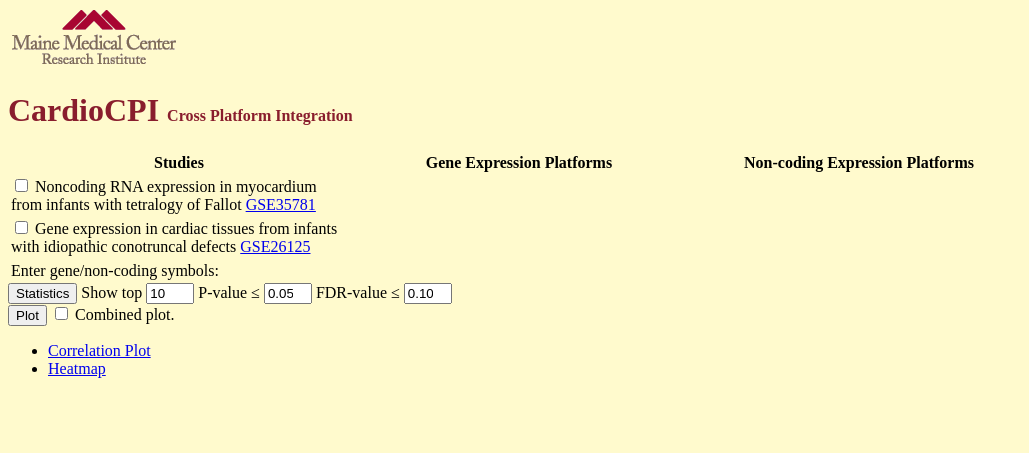
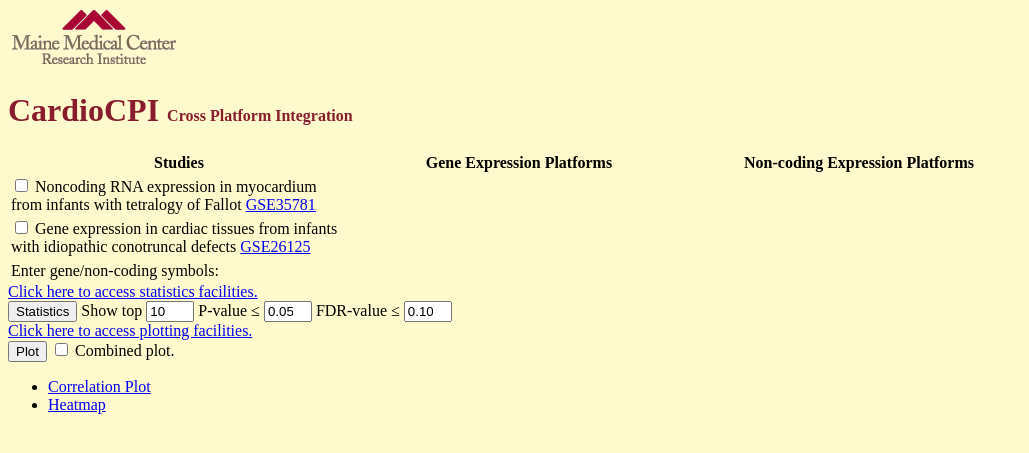
Before and after one commit to pcmarks/CardioCPI, a Django app: page / in a window 1280 px wide. Shown: the top 453 px of the page, without its empty margins (0-1029 px from the left). Run offline with Django 3.2, Linux system fonts and the light colour scheme; some libraries are stand-ins or nearby versions.

Commit message:
Finished major page layout changes: collapsible statistics and plotting facilities.

```diff
--- a/CardioCPIv2/static/css/cardiocpiv2.css
+++ b/CardioCPIv2/static/css/cardiocpiv2.css
@@ -26,3 +26,7 @@
 .nav {
     border-color: darkblue;
 }
+
+/*.accordion-heading .accordion-inner {*/
+    /*border-color: darkblue;*/
+/*}*/
--- a/CardioCPIv2/views.py
+++ b/CardioCPIv2/views.py
@@ -223,7 +223,7 @@
     # display_values = [(p_values_series.index[i].split('_')[0], p_values_series[i]) for i in range(10)]
     display_p_values = [(p_values_series.index[i], p_values_series[i]) for i in range(show_top)]
     display_fdr_values = [(fdr_values_series.index[i], fdr_values_series[i]) for i in range(show_top)]
-    response = render_to_string('statistics.html',
+    response = render_to_string('new_statistics.html',
                                 {"display_p_values": display_p_values,
                                  "display_fdr_values": display_fdr_values})
 
--- a/templates/index.html
+++ b/templates/index.html
@@ -115,18 +115,60 @@
     </div>
 </div>
 <div class="row">
+    <div class="span12">
+        <div class="accordion" id="statistics-accordion">
+            <div class="accordion-group">
+                <div class="accordion-heading">
+                    <a class="accordion-toggle" data-toggle="collapse" data-parent="#statistics-accordion"
+                       href="#statistics-collapsible">
+                        Click here to access statistics facilities.
+                    </a>
+                </div>
+                <div id="statistics-collapsible" class="accordion-body collapse">
+                    <div class="accordion-inner">
+                        <div class="row">
                             <form class="form-inline">
                                 <div class="span1"></div>
                                 {% csrf_token %}
                                 <div class="span7 well">
-            <input id="statistics-btn" name="statistics-btn" type="button" class="btn btn-info" value="Statistics"/>
+                                    <input id="statistics-btn" name="statistics-btn" type="button" class="btn btn-info"
+                                           value="Statistics"/>
                                     Show top <input id="show-top" name="show-top"
-                            type="number" value="10" min="10"  max="1000" step="10" style="width: 3em;">
+                                                    type="number" value="10" min="10" max="1000" step="10"
+                                                    style="width: 3em;">
                                     P-value &le; <input id="p-value-cutoff" name="p-value-cutoff"
-                                type="number" value="0.05" min= "0.01" max= "0.1" step="0.01" style="width:3em;">
+                                                        type="number" value="0.05" min="0.01" max="0.1" step="0.01"
+                                                        style="width:3em;">
                                     FDR-value &le; <input id="fdr-value-cutoff" name="fdr-value-cutoff"
-                                  type="number" value="0.10" min= "0.01" max= "0.1" step="0.01" style="width:3em;">
+                                                          type="number" value="0.10" min="0.01" max="0.1" step="0.01"
+                                                          style="width:3em;">
                                 </div>
+                                <div class="span1"></div>
+                            </form>
+                        </div>
+                        <div id="statistics"></div>
+                    </div>
+                </div>
+            </div>
+        </div>
+    </div>
+</div>
+<div class="row">
+    <div class="span12">
+        <div class="accordion" id="plots-accordion">
+            <div class="accordion-group">
+                <div class="accordion-heading">
+                    <a class="accordion-toggle" data-toggle="collapse" data-parent="#plots-accordion"
+                        href="#plots-collapsible">
+                        Click here to access plotting facilities.
+                    </a>
+                </div>
+                <div id="plots-collapsible" class="accordion-body collapse">
+                    <div class="accordion-inner">
+                        <div class="row">
+                            <form class="form-inline">
+                                <div class="span1"></div>
+                                {% csrf_token %}
                                 <div class="span3 well">
                                     <input id="plot-btn" name="plot-btn" type="button" class="btn btn-info" value="Plot"/>
                                     <input type="checkbox" id="combined-plot"> Combined plot.
@@ -134,14 +176,9 @@
                                 <div class="span1"></div>
                             </form>
                         </div>
-<div id="statistics"></div>
-<div class="row">
-    <div class="span12">
-    </div>
-</div>
                         <div class="row">
                             <div class="tabbable span12">
-        <ul class="nav nav-tabs" id="myTab">
+                                <ul class="nav nav-tabs" id="myPlotsTab">
                                     <li class="active">
                                         <a href="#correlation_tab" data-toggle="tab">Correlation Plot</a>
                                     </li>
@@ -161,6 +198,12 @@
                                 </div>
                             </div>
                         </div>
+                    </div>
+                </div>
+            </div>
+        </div>
+    </div>
+</div>
 <!-- CardioCPIv2 styling -->
 <link href="{% static 'css/cardiocpiv2.css' %}" rel="stylesheet" media="screen">
 </body>
```
Also changed, not shown: templates/new_statistics.html (added, +68 -0 lines). Lines whose indentation alone changed are shown as unchanged.
